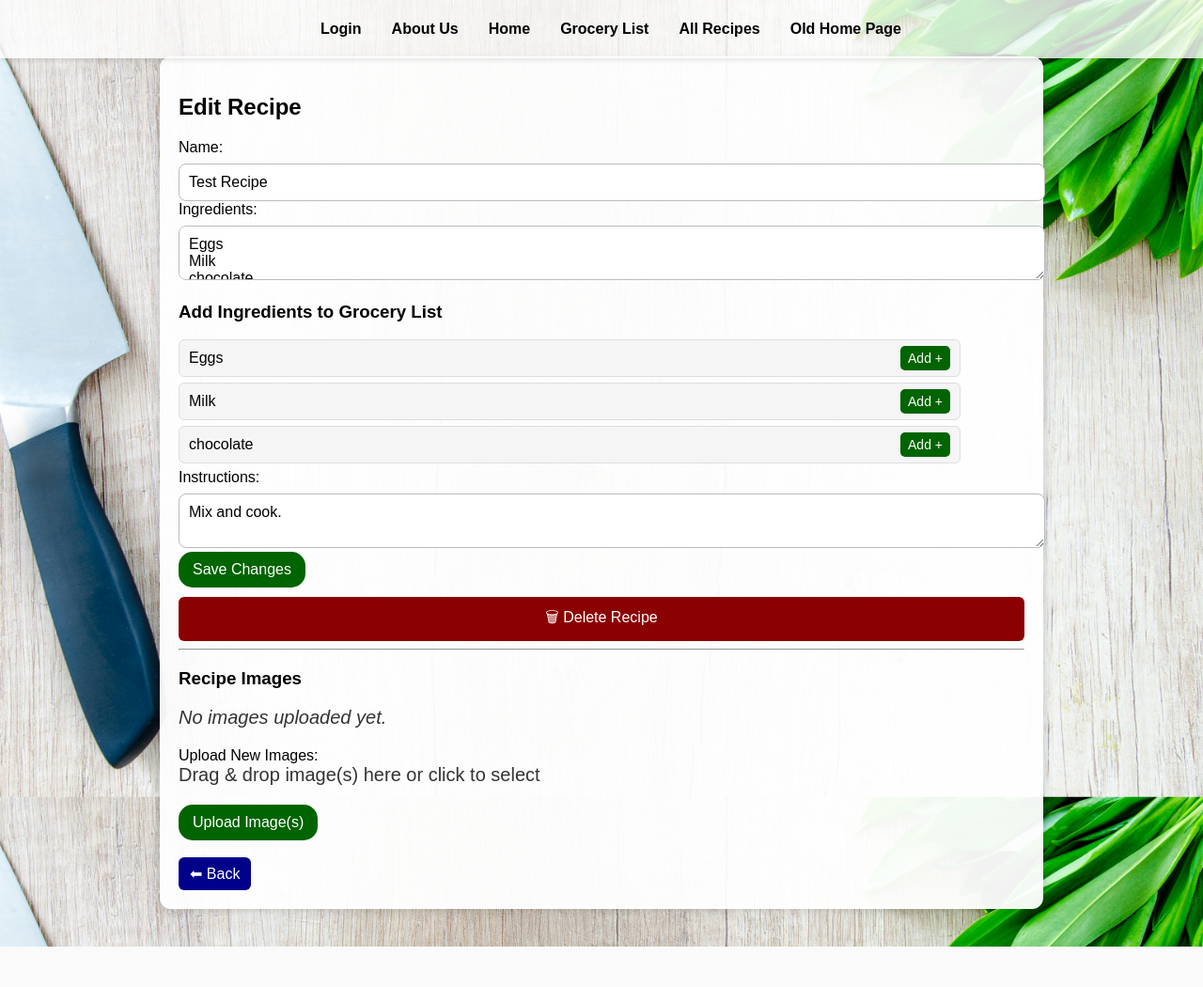
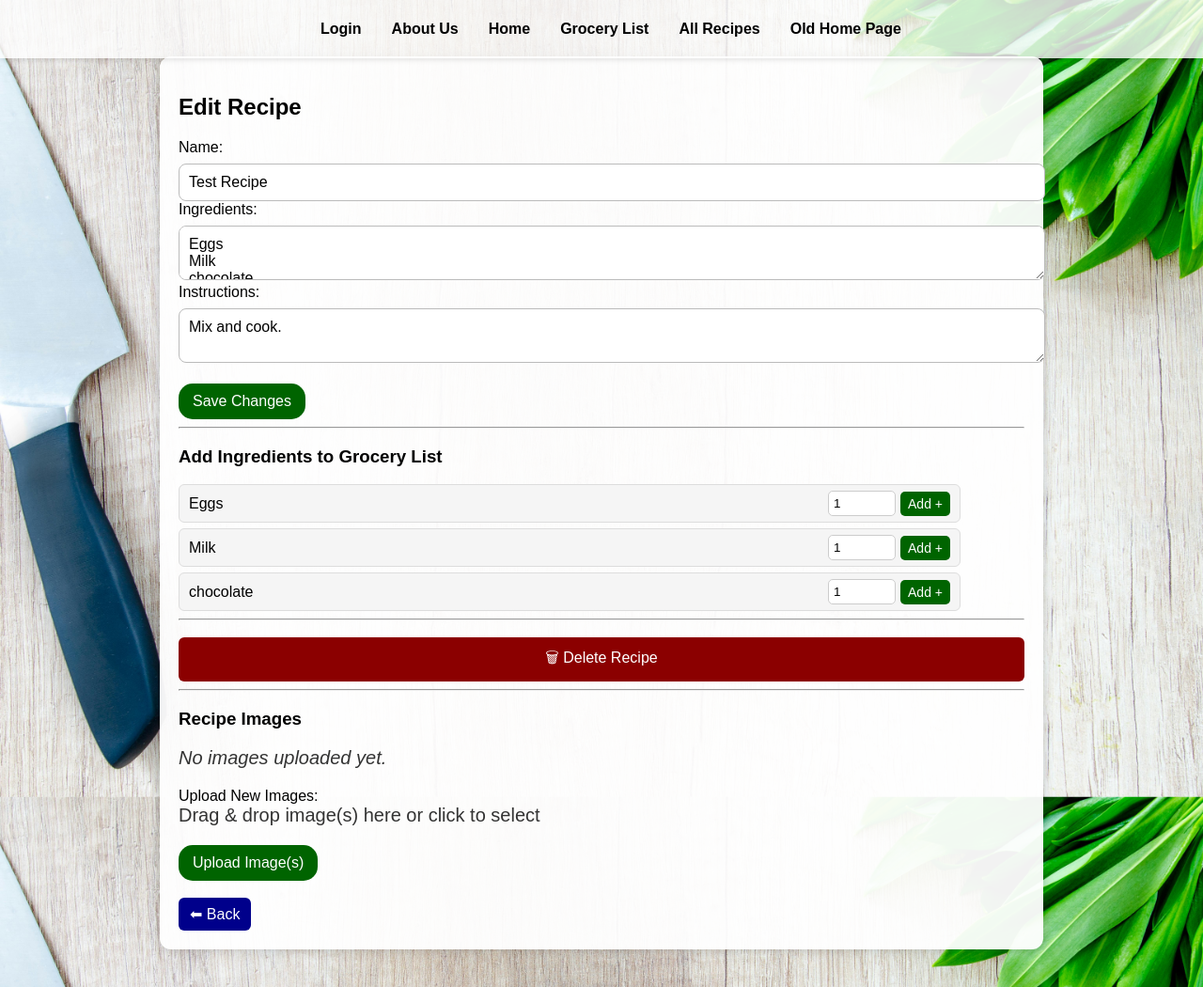
Before and after one commit to prep-pal-org/cmpt370-team14, a Flask app: page /recipes/edit/1 in a window 1280 px wide. Shown: the whole page at 94% size. Before the commit the page ends 1007 px from the top, so only its background shows below. Run offline with Flask 3, Linux system fonts and the light colour scheme; data comes from the database, SQL or seed files in the repository.

Commit message:
Adding quantity funcationality and also fix adding into grocery list from Recipe edit page.

```diff
--- a/cmpt370_project_user_management/Templates/recipe_edit.html
+++ b/cmpt370_project_user_management/Templates/recipe_edit.html
@@ -1,4 +1,3 @@
-<!-- Edit Recipe Page - Baraa -->
 <!DOCTYPE html>
 <html lang="en">
 <head>
@@ -20,7 +19,6 @@
 
 <body>
 
-<!-- Nav bar -->
 <div class="topnav">
     <a href="/login_page">Login</a>
     <a href="/user_list_for_testing">About Us</a>
@@ -38,7 +36,6 @@
 
         <h2>Edit Recipe</h2>
 
-        <!-- MAIN EDIT FORM -->
         <form method="POST">
 
             <label>Name:</label>
@@ -47,9 +44,17 @@
             <label>Ingredients:</label>
             <textarea class="recipe-textarea" name="ingredients">{{ recipe.ingredients }}</textarea>
 
+            <label>Instructions:</label>
+            <textarea class="recipe-textarea" name="instructions">{{ recipe.instructions }}</textarea>
+
+            <br><br>
+            <button type="submit">Save Changes</button>
+        </form>
+
+        <hr>
+
         <h3>Add Ingredients to Grocery List</h3>
 
-            <!-- One button for EACH ingredient -->
         <div class="ingredient-list-block">
             {% for ing in recipe.ingredients.split('\n') %}
                 {% if ing.strip() != '' %}
@@ -58,8 +63,13 @@
 
                         <form method="POST"
                               action="{{ url_for('add_ingredient_to_list') }}"
-                                  style="display:inline;">
+                              style="display:flex; align-items:center; gap:5px; margin:0;">
+
                             <input type="hidden" name="ingredient" value="{{ ing }}">
+
+                            <input type="text" name="quantity" value="1" min="1"
+                                   style="width: 60px; padding: 5px; border-radius: 5px; border: 1px solid #ccc;">
+
                             <button type="submit" class="small-btn">Add +</button>
                         </form>
                     </div>
@@ -67,13 +77,8 @@
             {% endfor %}
         </div>
 
-            <label>Instructions:</label>
-            <textarea class="recipe-textarea" name="instructions">{{ recipe.instructions }}</textarea>
+        <hr>
 
-            <button type="submit">Save Changes</button>
-        </form>
-
-        <!-- DELETE RECIPE BUTTON -->
         <form method="POST"
               action="{{ url_for('delete_recipe', recipe_id=recipe.recipe_id) }}"
               onsubmit="return confirm('Are you sure you want to delete this recipe?');">
@@ -104,7 +109,6 @@
             <p><i>No images uploaded yet.</i></p>
         {% endif %}
 
-        <!-- UPLOAD IMAGES -->
         <form id="image-upload-form"
               method="POST"
               action="{{ url_for('upload_image', recipe_id=recipe.recipe_id) }}"
```
Lines whose indentation alone changed are shown as unchanged.
